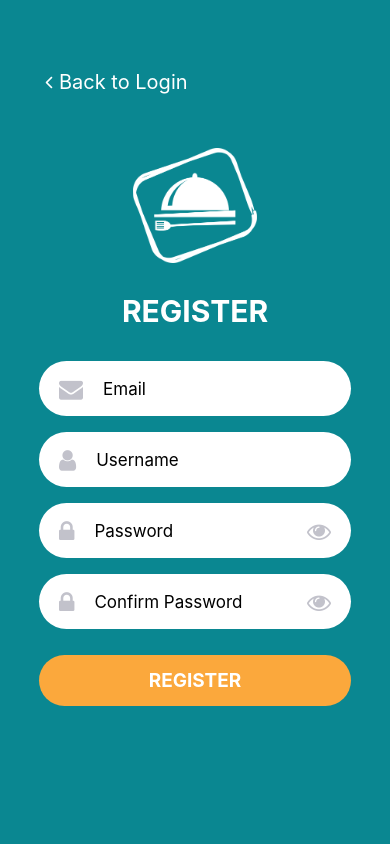
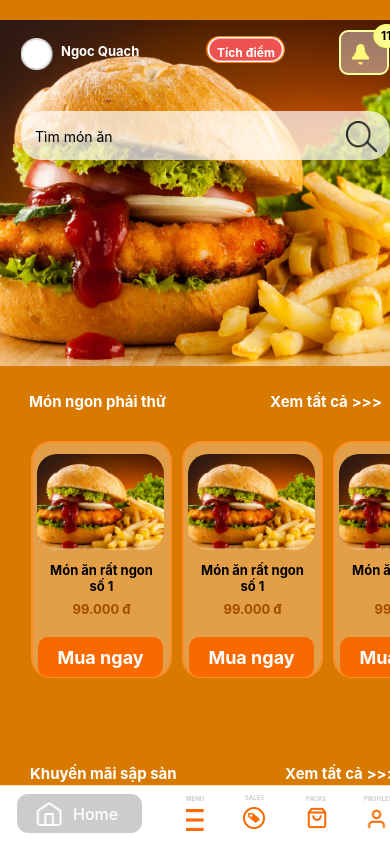
Before and after one commit to QuachNgoc/NT118.N21_Nhom17_MCKEYS, a React Native app: screen / in a window 390 px wide. Built offline with nearby package versions, Linux system fonts and the light colour scheme.

Commit message:
Pull new files

```diff
--- a/src/navigators/index.js
+++ b/src/navigators/index.js
@@ -8,7 +8,7 @@ const Navigators = () => {
   return (
     <NavigationContainer>
       <Stack.Navigator
-        initialRouteName="RegisterScreen"
+        initialRouteName="Home"
         screenOptions={{ headerShown: false }}
       >
 
```
